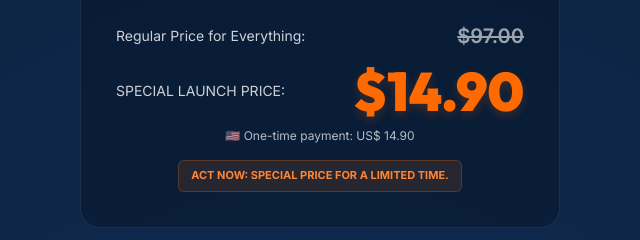
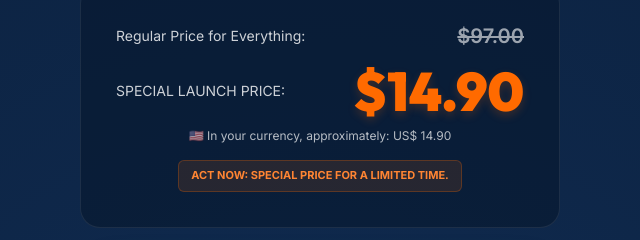
Before and after one commit to juanhotmart003-cmd/melamine-furniture-en, a plain HTML site: page index.html in a window 1280 px wide. Shown: the part 11014-11254 px from the top of the page, 320-960 px from the left. Drawn offline with Linux system fonts and the light colour scheme; no server answers.

Commit message:
Update index.html

```diff
--- a/index.html
+++ b/index.html
@@ -583,7 +583,7 @@
                     <span>SPECIAL LAUNCH PRICE:</span>
                     <ins>$14.90</ins>
                 </div>
-                <p class="price-note" id="dynamic-currency-text">One-time payment: US$ 14.90</p>
+                <p class="price-note" id="dynamic-currency-text">In your currency, approximately: US$ 14.90</p>
                 <span class="urgency-badge">ACT NOW: SPECIAL PRICE FOR A LIMITED TIME.</span>
             </div>
 
@@ -1129,12 +1129,89 @@ document.addEventListener('DOMContentLoaded', () => {
 
 
     /* ==========================================
-       6. PRICE NOTE (USD)
+       6. DYNAMIC GEOLOCATION CURRENCY CONVERTER
        ========================================== */
     const currencyTextEl = document.getElementById('dynamic-currency-text');
-    if (currencyTextEl) {
-        currencyTextEl.innerHTML = '🇺🇸 One-time payment: US$ 14.90';
+    const PRICE_USD = 14.90;
+
+    const timezoneCountryMap = {
+        'America/New_York': 'US', 'America/Chicago': 'US', 'America/Denver': 'US', 'America/Los_Angeles': 'US', 'America/Phoenix': 'US', 'America/Anchorage': 'US', 'Pacific/Honolulu': 'US', 'America/Detroit': 'US', 'America/Indiana/Indianapolis': 'US', 'America/Boise': 'US',
+        'America/Toronto': 'CA', 'America/Vancouver': 'CA', 'America/Edmonton': 'CA', 'America/Winnipeg': 'CA', 'America/Halifax': 'CA', 'America/St_Johns': 'CA', 'America/Regina': 'CA', 'America/Montreal': 'CA',
+        'Europe/London': 'GB', 'Europe/Belfast': 'GB',
+        'Europe/Dublin': 'IE',
+        'Australia/Sydney': 'AU', 'Australia/Melbourne': 'AU', 'Australia/Brisbane': 'AU', 'Australia/Perth': 'AU', 'Australia/Adelaide': 'AU', 'Australia/Hobart': 'AU', 'Australia/Darwin': 'AU',
+        'Pacific/Auckland': 'NZ',
+        'Africa/Johannesburg': 'ZA'
+    };
+
+    // currency, symbol, flag, fallback rate (1 USD = x) used only if live rates fail
+    const countryCurrencyData = {
+        'US': { flag: '🇺🇸', code: 'USD', symbol: 'US$', fallback: 1 },
+        'CA': { flag: '🇨🇦', code: 'CAD', symbol: 'CA$', fallback: 1.37 },
+        'GB': { flag: '🇬🇧', code: 'GBP', symbol: '£', fallback: 0.75 },
+        'IE': { flag: '🇮🇪', code: 'EUR', symbol: '€', fallback: 0.87 },
+        'AU': { flag: '🇦🇺', code: 'AUD', symbol: 'A$', fallback: 1.43 },
+        'NZ': { flag: '🇳🇿', code: 'NZD', symbol: 'NZ$', fallback: 1.72 },
+        'ZA': { flag: '🇿🇦', code: 'ZAR', symbol: 'R', fallback: 18.0 }
+    };
+
+    let liveRates = null;
+    const ratesPromise = fetch('https://open.er-api.com/v6/latest/USD')
+        .then(res => res.json())
+        .then(data => { if (data && data.rates) liveRates = data.rates; })
+        .catch(() => {});
+
+    function getCountryByTimezone() {
+        try {
+            const tz = Intl.DateTimeFormat().resolvedOptions().timeZone;
+            if (tz && timezoneCountryMap[tz]) return timezoneCountryMap[tz];
+            if (tz) {
+                if (tz.startsWith('Australia/')) return 'AU';
+                if (tz.startsWith('America/') && /Toronto|Vancouver|Edmonton|Winnipeg|Halifax|Regina|Montreal/.test(tz)) return 'CA';
+            }
+        } catch (e) {
+            console.error('Timezone resolution error:', e);
+        }
+        return 'US';
     }
+
+    function formatPrice(value, code) {
+        const decimals = code === 'ZAR' ? 0 : 2;
+        return value.toLocaleString('en-US', { minimumFractionDigits: decimals, maximumFractionDigits: decimals });
+    }
+
+    function updateCurrencyDisplay(countryCode) {
+        const data = countryCurrencyData[countryCode] || countryCurrencyData['US'];
+        if (!currencyTextEl) return;
+        if (data.code === 'USD') {
+            currencyTextEl.innerHTML = `${data.flag} In your currency, approximately: US$ ${formatPrice(PRICE_USD, 'USD')}`;
+            return;
+        }
+        const rate = (liveRates && liveRates[data.code]) || data.fallback;
+        currencyTextEl.innerHTML = `${data.flag} In your currency, approximately: ${data.symbol} ${formatPrice(PRICE_USD * rate, data.code)}`;
+    }
+
+    let isDetected = false;
+    const fallbackTimeout = setTimeout(() => {
+        if (!isDetected) {
+            ratesPromise.then(() => updateCurrencyDisplay(getCountryByTimezone()));
+        }
+    }, 1200);
+
+    fetch('https://ipapi.co/json/')
+        .then(res => res.json())
+        .then(data => {
+            isDetected = true;
+            clearTimeout(fallbackTimeout);
+            const countryCode = data.country_code;
+            ratesPromise.then(() => updateCurrencyDisplay(countryCurrencyData[countryCode] ? countryCode : getCountryByTimezone()));
+        })
+        .catch(err => {
+            console.warn('GeoIP fetch failed, falling back to Timezone:', err);
+            isDetected = true;
+            clearTimeout(fallbackTimeout);
+            ratesPromise.then(() => updateCurrencyDisplay(getCountryByTimezone()));
+        });
 
 });
 
```
